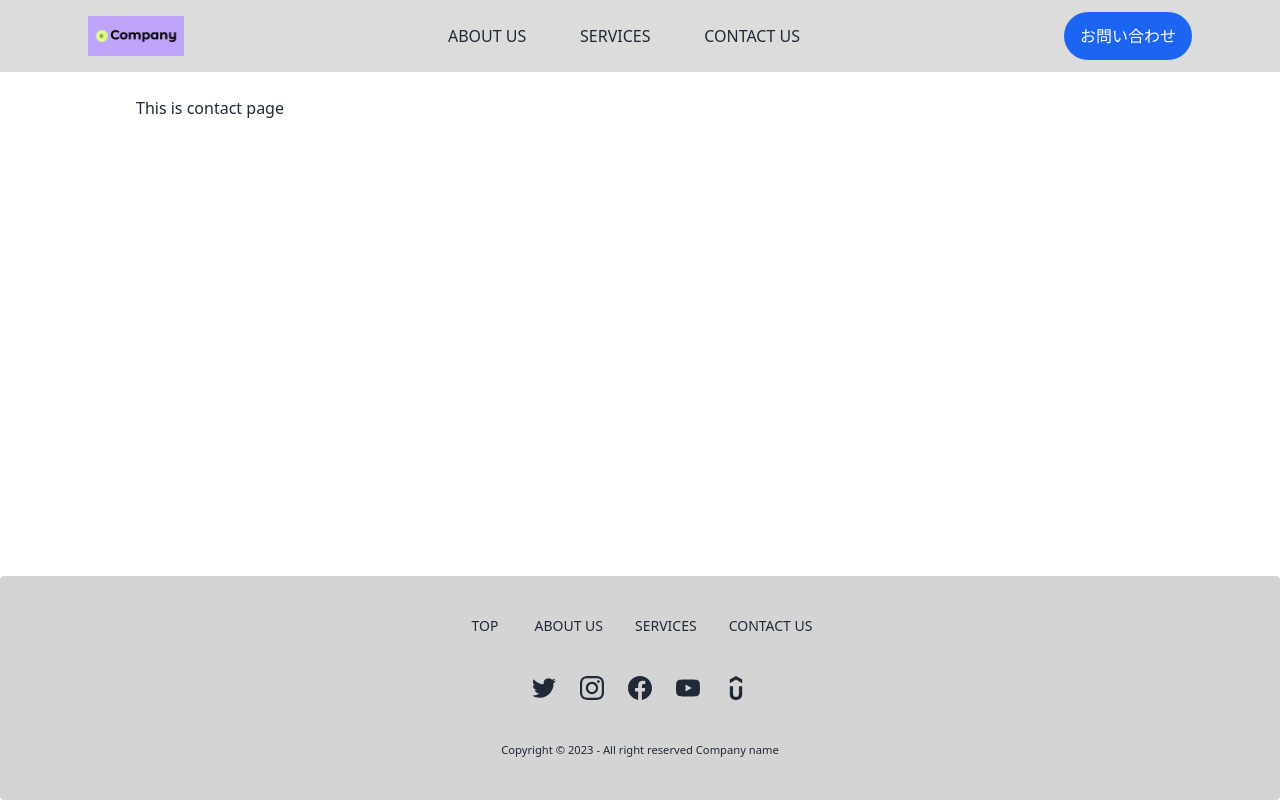
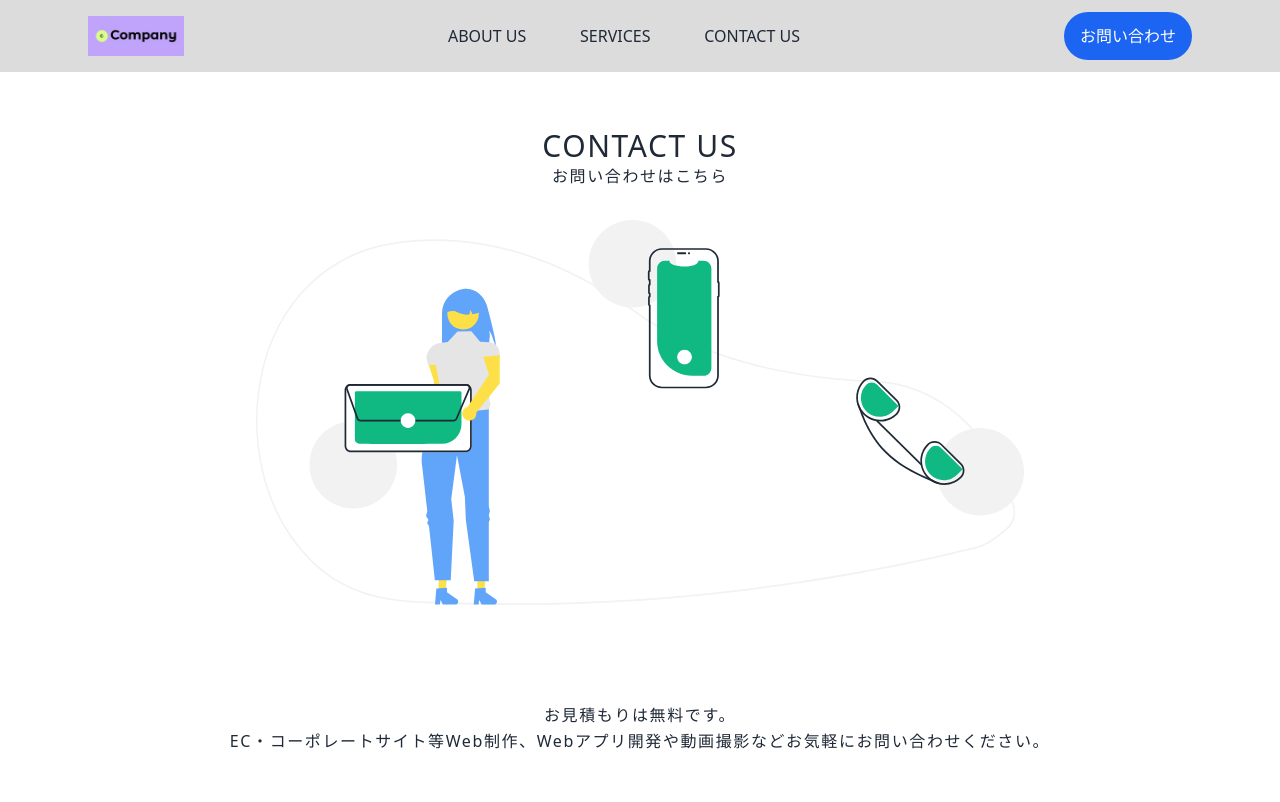
Before and after one commit to JunyaNomura/business-site-shopify, a Next.js app: page /contact in a window 1280 px wide. Shown: the top 802 px of the page. Built offline with nearby package versions, Linux system fonts and the light colour scheme.

Commit message:
I added ContactHero component into the contactUs page

```diff
--- /dev/null
+++ b/components/ContactHero.tsx
@@ -0,0 +1,27 @@
+import Image from 'next/image'
+import contactSvg from '../public/contact.svg'
+
+const ContactHero = () => {
+  return (
+    <div className="mx-auto px-4 text-center tracking-widest leading-relaxed font-sans font-light text-gray-800">
+      {/* hero title */}
+        <h2 className="w-auto mt-8 uppercase text-3xl">
+          contact us
+        </h2>
+          <p className="text-base mb-8">
+         お問い合わせはこちら
+          </p>
+      {/* hero image */}
+      <Image src={contactSvg} alt="contact image" className="mx-auto lg:max-w-3xl"/>
+      {/* about */}
+      <section className="mt-24">
+        <p className="mb-12">
+          お見積もりは無料です。
+          <br/>EC・コーポレートサイト等Web制作、Webアプリ開発や動画撮影などお気軽にお問い合わせください。
+        </p>
+      </section>
+    </div>
+  )
+}
+
+export default ContactHero
--- a/pages/contact.tsx
+++ b/pages/contact.tsx
@@ -1,3 +1,5 @@
+import ContactHero from '@/components/ContactHero'
+import Services from '@/components/Services'
 import HeadSeo from '../components/HeadSeo'
 
 export default function Home() {
@@ -13,7 +15,8 @@ export default function Home() {
         ogType={"article"}
       />
       <main className="max-w-5xl mx-auto px-2 pt-24">
-       This is contact page
+       <ContactHero />
+       <Services />
       </main>
 
     </>
```
